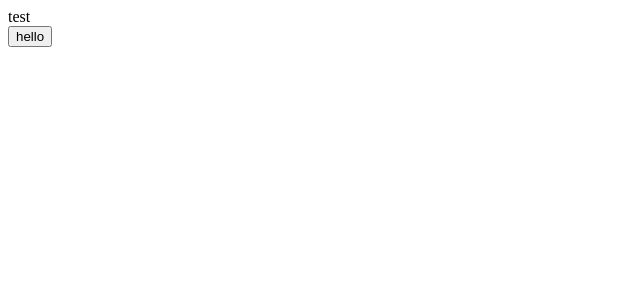
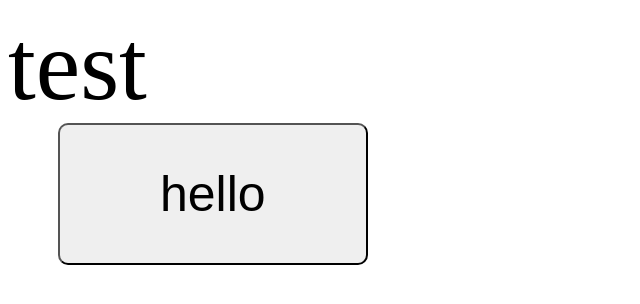
Before and after one commit to WariHue/JSTemplate, a plain HTML site: page index.html in a window 1280 px wide. Shown: the whole page, without its empty margins (0-640 px from the left). Drawn offline with Linux system fonts and the light colour scheme.

Commit message:
⭐rainbow⭐

```diff
--- a/index.html
+++ b/index.html
@@ -2,10 +2,11 @@
 <html>
     <head>
         <title>Hello! World</title>
+        <link rel="stylesheet" href="./style.css">
     </head>
     <body>
-        <div id="testText">test</div>
-        <button id="testBtn">hello</button>
+        <div id="testText" class="testText">test</div>
+        <button id="testBtn" class="testBtn">hello</button>
         <script src="./index.js"></script>
     </body>
 </html>
--- /dev/null
+++ b/style.css
@@ -0,0 +1,17 @@
+.testText{
+    font-size: 100px;
+}
+.testBtn{
+    border-radius: 10px;
+    padding: 40px;
+    padding-left: 100px;
+    padding-right: 100px;
+    margin-left: 50px;
+    font-size: 50px;
+}
+.testBtn:hover{
+    background-image: linear-gradient(90deg, red, orange, yellow, green, blue, navy, purple);
+    transform: scale( 1.1 );
+    transition: .5s;
+    cursor: pointer;
+}
```
